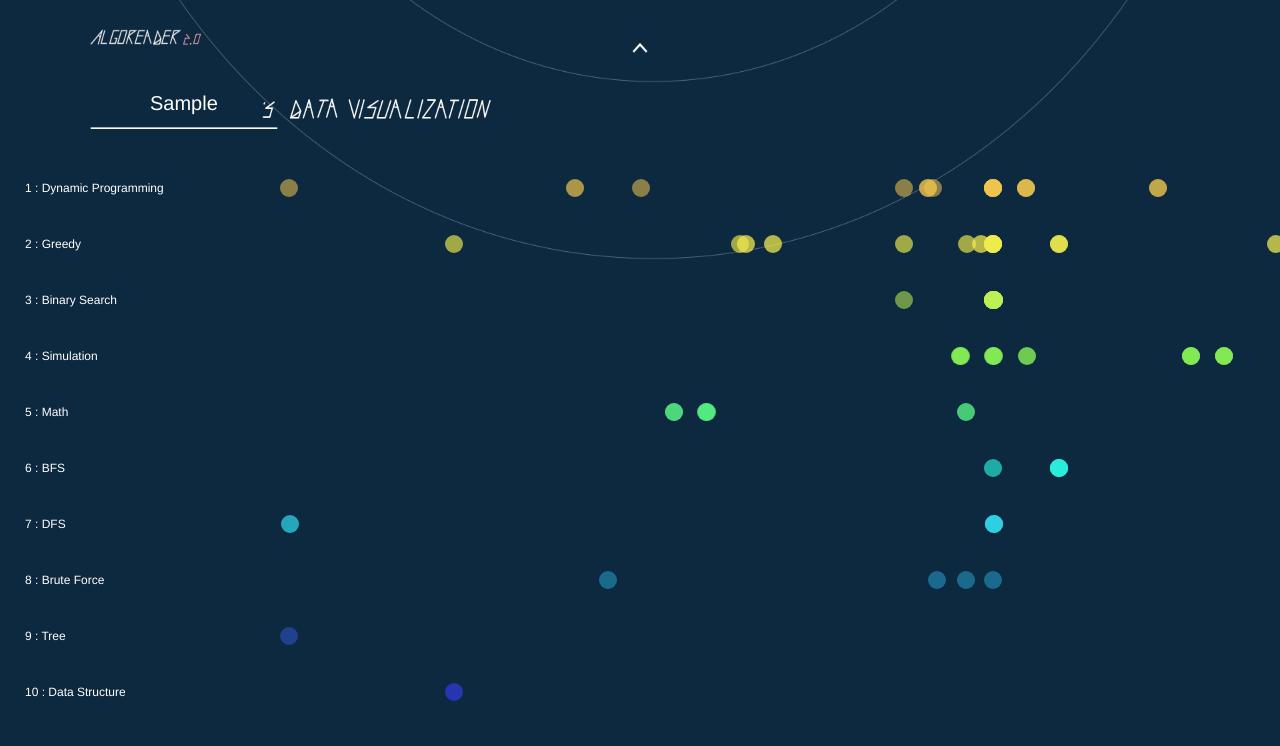
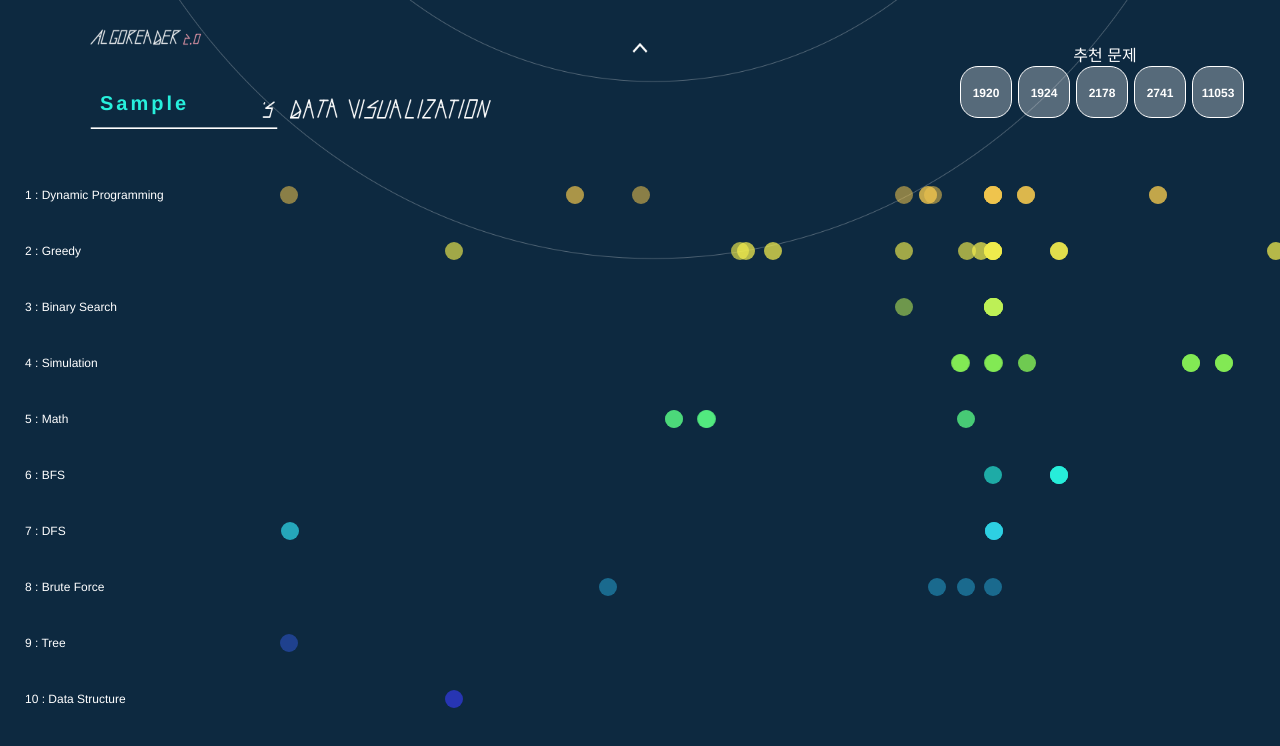
Before and after one commit to openbeak/algoreader-front, a Vue app: page / in a window 1280 px wide. Both pictures are taken after typing "Sample" into the empty fields and a click on the button "Submit". Shown: the part 801-1547 px from the top of the page. Built offline with nearby package versions, Linux system fonts and the light colour scheme.

Commit message:
recommend number get

```diff
--- a/src/components/AlgoMap.vue
+++ b/src/components/AlgoMap.vue
@@ -1,7 +1,17 @@
 <template>
     <div id="algoMap">
 <!--        <h1 style="margin-top: 0; padding-top: 30px;">This is Algorithm Map</h1>-->
-        <p id="userId">{{this.getUserId}}</p>
+
+    <div class="userCustom">
+        <div id="userId">{{this.getUserId}}</div>
+        <div class="container">
+            <div id ="recommendText">{{this.showRecommend?"추천 문제":""}}</div>
+            <div class="recommendBox">
+                <Recommend v-for="pb in this.recommendProblems" :info="pb"></Recommend>
+            </div>
+        </div>
+    </div>
+
         <div v-if="getShowInfo" id="clickedProblem">{{getClickedInfo.name}} {{getClickedInfo.collectRate}}% {{getClickedInfo.category}}</div>
         <div id="mapArea">
             <div id="category" class="section1">
@@ -31,13 +41,16 @@
 <script>
     import { mapGetters } from 'vuex';
     import Point from "./Point";
+    import Recommend from "./Recommend"
 
     export default {
         name: "algoMap",
-        components: {Point},
+        components: {Point, Recommend},
         data: {
             sortedProblems: [],
             categoryNum: null,
+            recommendProblems: [],
+            showRecommend:false
         },
         computed: {
             ...mapGetters([
@@ -46,7 +59,8 @@
                 'getShowInfo',
                 'getClickedNum',
                 'getClickedInfo',
-                'getClickedLeftPos'
+                'getClickedLeftPos',
+                'getRecommend'
             ])
         },
         methods: {
@@ -86,6 +100,9 @@
                 });
             // console.log(this.sortedProblems);
             this.categoryNum = this.sortedProblems.length;
+
+            this.recommendProblems = this.getRecommend;
+            this.showRecommend = true;
         }
     }
 
@@ -126,9 +143,15 @@
         color: white;
     }
     #userId {
+        float: left;
+        color: #27f0dc;
+        width: 200px;
+        margin-right: 0;
+        letter-spacing: 3px;
+        font-weight: bold;
+        text-align: left;
         margin-top: 92px;
-        margin-left: 150px;
-        text-align: left;
+        margin-left: 100px;
         font-size: 20px;
         margin-bottom: 40px;
     }
@@ -180,5 +203,26 @@
         display: flex;
         flex-direction: row;
     }
-
+    .recommendBox{
+        display: inline-flex;
+    }
+    .imageUser{
+        margin-top: 10px;
+    }
+    .container{
+        margin-right: 30px;
+        margin-top: 42px;
+        margin-bottom: 40px;
+        float: right;
+    }
+    .userCustom{
+        display: inline-block;
+        width: 100%;
+    }
+    .recommendText{
+        font-size: 12px;
+        margin-left: 12px;
+        text-align: left;
+        margin-bottom: 10px;
+    }
 </style>
--- a/src/components/Intro.vue
+++ b/src/components/Intro.vue
@@ -737,12 +737,21 @@
         },
     ];
 
+    const recommendDommy=[
+        {"number":1920,"name":"수 찾기","category":"이분 탐색","time":null,"collectCount":6757,"submitCount":37889,"collectRate":27.975},
+        {"number":1924,"name":"2007년","category":"구현","time":null,"collectCount":23169,"submitCount":63028,"collectRate":44.469},
+        {"number":2178,"name":"미로 탐색","category":"BFS","time":null,"collectCount":11884,"submitCount":53826,"collectRate":34.017},
+        {"number":2741,"name":"N 찍기","category":"출력","time":null,"collectCount":37011,"submitCount":99331,"collectRate":45.564},
+        {"number":11053,"name":"가장 긴 증가하는 부분 수열","category":"다이나믹 프로그래밍","time":null,"collectCount":8464,"submitCount":33326,"collectRate":37.006}
+    ];
+
     export default {
         name: "Intro",
         methods: {
             submitId: function () {
                 this.$store.commit('setUserId', this.userId);
                 this.$store.commit('setSolvedProblems', dummy);
+                this.$store.commit('setRecommend', recommendDommy);
                 window.scrollTo({
                     top: document.body.scrollHeight,
                     left: 0,
--- /dev/null
+++ b/src/components/Recommend.vue
@@ -0,0 +1,49 @@
+<template>
+    <!-- <div class = "recommend"><span>{{ number }}</span></div> -->
+    <div class = "recommend" @click="goToLocation()"><span>{{ this.number }}</span></div>
+</template>
+
+<script>
+    import { mapGetters } from 'vuex';
+
+    export default {
+        name: "algoMap",
+        data: {
+            number: '',
+            link: ''
+        },
+        props: ['info'],
+        methods: {
+            goToLocation : function(){
+                window.open = this.link;
+            }
+        },
+        beforeMount(){
+            this.number = this.info.number;
+            this.link = 'https://www.acmicpc.net/problem/'+this.info.number;
+        }
+    }
+
+</script>
+
+<style scoped>
+    .recommend{
+        width: 50px;
+        height: 50px;
+        line-height: 50px;
+        border-radius: 18px;
+        border: solid 1.5px #ffffff;
+        background-color: rgba(255, 255, 255, 0.3);
+        margin-right: 6px;
+        cursor: pointer;
+    }
+    span{
+        text-align: center;
+        font-size: 12px;
+        font-weight: bold;
+    }
+    .recommend:hover {
+        background-color: random(['#f0c54d', '#f0eb4d', '#bdf056', '#87f056', '#56f082', '#27f0dc', '#2ed3e6', '#2abcf0', '#3560f0', '#353bf0'])
+    }
+
+</style>
--- a/src/store.js
+++ b/src/store.js
@@ -11,8 +11,8 @@ export const store = new Vuex.Store({
         showInfo: false,
         clickedNum: null,
         clickedInfo: {},
-        clickedLeftPos: null
-
+        clickedLeftPos: null,
+        recommend: null
     },
     mutations: {
         setUserId(state, payload) {
@@ -35,6 +35,9 @@ export const store = new Vuex.Store({
         },
         setClickedLeftPos(state, payload) {
             state.clickedLeftPos = payload;
+        },
+        setRecommend(state, payload){
+            state.recommend = payload;
         }
     },
     actions: {
@@ -64,6 +67,9 @@ export const store = new Vuex.Store({
         },
         getClickedLeftPos: state => {
             return state.clickedLeftPos;
+        },
+        getRecommend: state => {
+            return state.recommend;
         }
     }
 });
```
Also changed, not shown: src/assets/background-graph.png.
